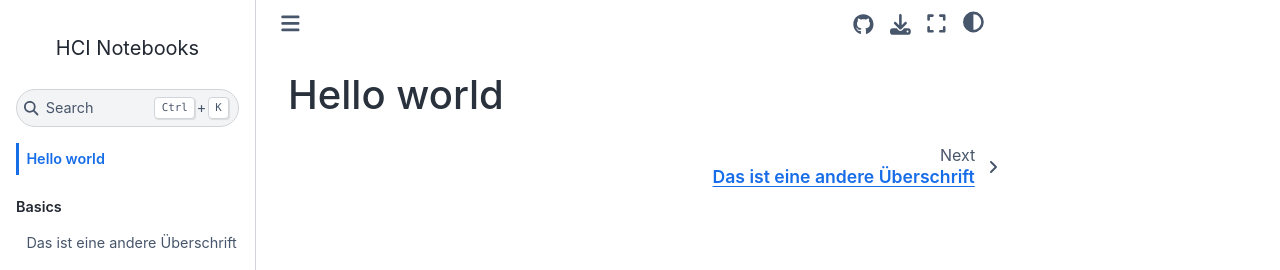
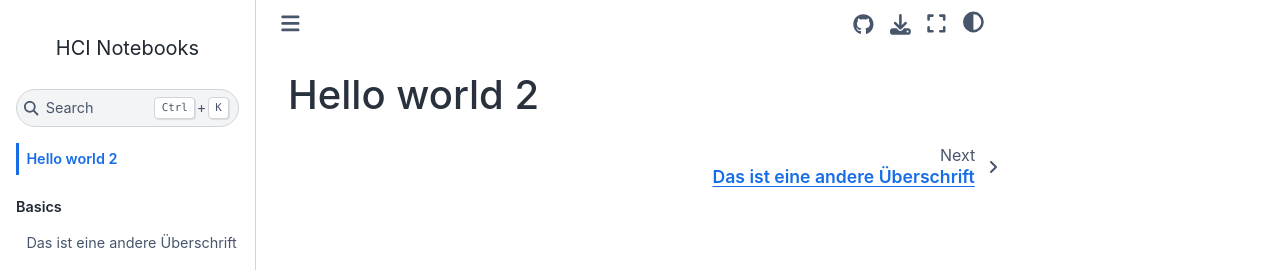
Before and after one commit to ENicolay/JupyterBookTest, a Jupyter Book: the page built from index.md, in a window 1280 px wide. Shown: the top 270 px of the page. Built offline with Jupyter Book 1.0.4 settings and Sphinx 7.4.7 and the Sphinx Book theme 1.1.4, drawn with Linux system fonts in a browser that asks for light colours; pages that are not in the unit, such as notebooks, are missing from menus.

Commit message:
Add word

```diff
--- a/index.md
+++ b/index.md
@@ -1 +1 @@
-# Hello world
+# Hello world 2
```
